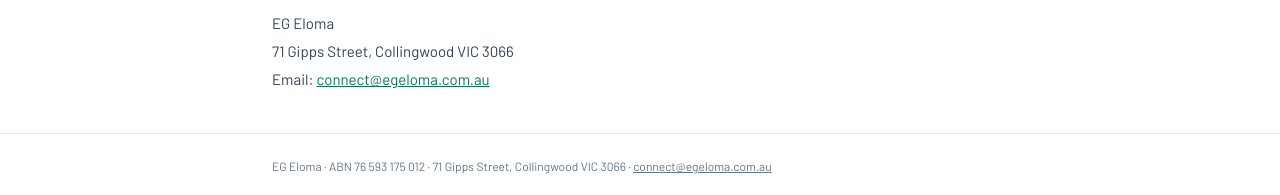
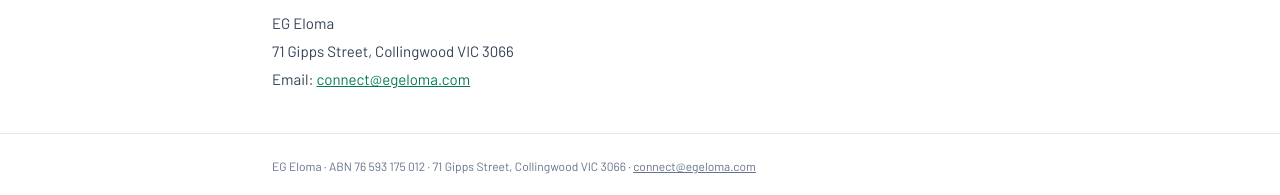
Before and after one commit to EG-Digital-Software/eg-digital-software, a React (Vite) app in the folder frontend/: page /privacy in a window 1280 px wide. Shown: the part 3008-3203 px from the top of the page. Built offline with nearby package versions, Linux system fonts and the light colour scheme; no server answers.

Commit message:
Contact email: use connect@egeloma.com on legal pages, invoices, enquiries, assistant message and setup guides

```diff
--- a/frontend/src/components/layout/PortalShell.tsx
+++ b/frontend/src/components/layout/PortalShell.tsx
@@ -119,7 +119,7 @@ function useAssistantAnswers() {
     };
     const fallback = mgr
       ? `I can answer questions about your plan, tasks, agreements and invoices. For anything else, ${mgr.firstName} (${mgr.email}) can help.`
-      : 'I can answer questions about your plan, tasks, agreements and invoices. For anything else, contact connect@egeloma.com.au.';
+      : 'I can answer questions about your plan, tasks, agreements and invoices. For anything else, contact connect@egeloma.com.';
 
     const keywords: [RegExp, string][] = [
       [/attention|today|sign|urgent|need/i, 'What needs my attention today?'],
--- a/frontend/src/config/brand.ts
+++ b/frontend/src/config/brand.ts
@@ -31,7 +31,7 @@ export const brand = {
     abn: '76 593 175 012',
     billingEmail: 'connect@egdigital.com.au',
     /** Printed in the invoice's dispute note (Settings → Organisation overrides it). */
-    disputeEmail: 'connect@egeloma.com.au',
+    disputeEmail: 'connect@egeloma.com',
     disputeWindowDays: 10,
   },
 } as const;
--- a/frontend/src/pages/client/ClientLicencesPage.tsx
+++ b/frontend/src/pages/client/ClientLicencesPage.tsx
@@ -144,7 +144,7 @@ export default function ClientLicencesPage() {
       ? Math.max(0, Math.min(100, Math.round(((end - now) / (end - start)) * 100)))
       : null;
   const company = profile?.companyName?.trim();
-  const enquireTo = profile?.accountManager?.email || 'connect@egeloma.com.au';
+  const enquireTo = profile?.accountManager?.email || 'connect@egeloma.com';
 
   // "Licence 1 of 2" per product name.
   const indexOf = new Map<string, string>();
--- a/frontend/src/pages/misc/LegalPages.tsx
+++ b/frontend/src/pages/misc/LegalPages.tsx
@@ -10,7 +10,7 @@ import { brand } from '@/config/brand';
 
 const UPDATED = '16 November 2026';
 /** Privacy and data-deletion requests go to this mailbox. */
-const CONTACT = 'connect@egeloma.com.au';
+const CONTACT = 'connect@egeloma.com';
 const APP_NAME = 'EG Eloma Dashboard';
 
 function LegalShell({ title, children }: { title: string; children: React.ReactNode }) {
```
Also changed, not shown: 6 other files (tests, documents, lock files or other folders).
